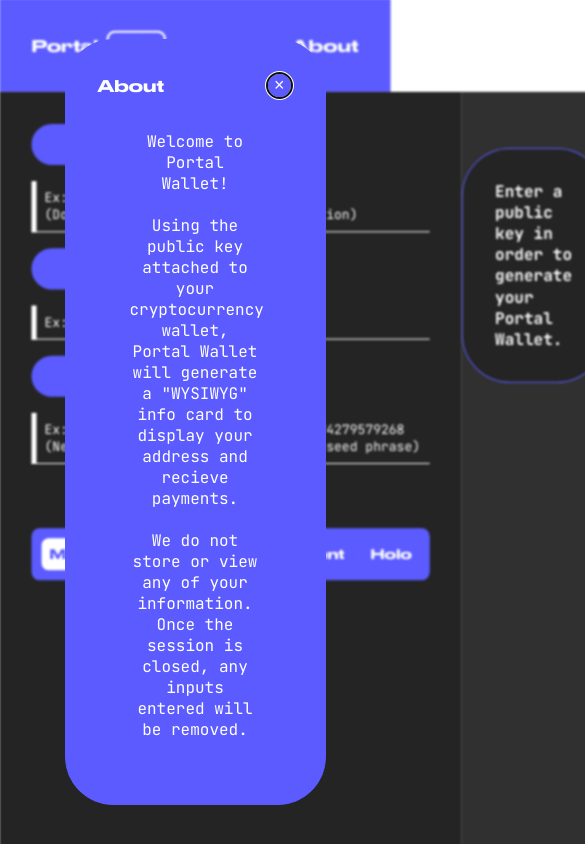
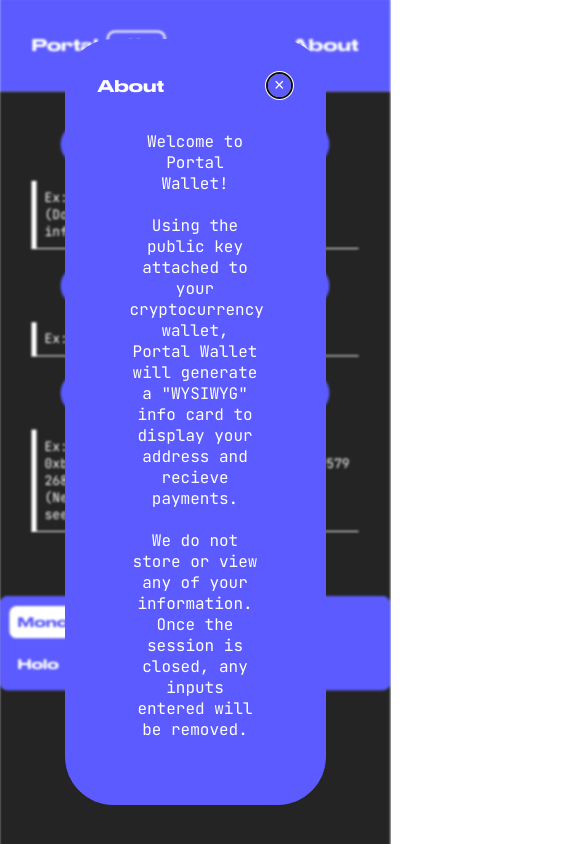
Before and after one commit to coltraneyan/crypto-card, a React (Create React App) app: page / in a window 390 px wide. Shown: the top 844 px of the page, 585 px wide, since content can reach past the window. Built offline with nearby package versions, Linux system fonts and the light colour scheme.

Commit message:
minor mobile responsiveness fixes

```diff
--- a/src/App.css
+++ b/src/App.css
@@ -36,6 +36,7 @@
 .flex-row-align {
   display: flex;
   align-items: center;
+  flex-wrap: wrap;
 }
 
 .flex-column {
@@ -154,6 +155,9 @@
 
 .font-color-white {
   color: white;
+}
+.word-wrap {
+  word-wrap: break-word;
 }
 
 /* border tokens */
@@ -411,3 +415,15 @@
   -webkit-filter: blur(1px);
   transform: scale(1.003);
 }
+
+@media screen and (max-width: 800px) {
+  .mobile {
+    display: flex;
+    flex-direction: column;
+  }
+
+  .mobile-center-div-h {
+    margin-left: auto;
+    margin-right: auto;
+  }
+}
--- a/src/App.js
+++ b/src/App.js
@@ -58,7 +58,7 @@
           <Header />
           <About updateModal={this.updateModal} />
         </div>
-        <div className="flex-row">
+        <div className="flex-row mobile">
           <div className="bg-dark-grey flex-column fill-height">
             <Form
               updateName={this.updateName}
--- a/src/components/Form.js
+++ b/src/components/Form.js
@@ -5,19 +5,19 @@
     return (
       <div className="mono-font remove-styling pad-2 no-select">
         <form className="flow" spellcheck="false">
-          <div className="border-round-s responsive-size pad-05 info-input">
+          <div className="border-round-s responsive-size pad-05 info-input mobile-center-div-h">
             <input
               type="text"
               placeholder="Wallet Name"
               onChange={(event) => this.props.updateName(event.target.value)}
             />
           </div>
-          <div className="info-card pad-05 font-size-s">
+          <div className="info-card pad-05 font-size-s word-wrap">
             Ex: Coltrane's Ether
             <br />
             (Do not include any private information)
           </div>
-          <div className="border-round-s responsive-size pad-05 info-input">
+          <div className="border-round-s responsive-size pad-05 info-input mobile-center-div-h">
             <input
               type="text"
               placeholder="Blockchain"
@@ -26,17 +26,17 @@
               }
             />
           </div>
-          <div className="info-card pad-05 font-size-s">
+          <div className="info-card pad-05 font-size-s word-wrap">
             Ex: Ethereum (ERC-20)
           </div>
-          <div className="border-round-s responsive-size pad-05 info-input">
+          <div className="border-round-s responsive-size pad-05 info-input mobile-center-div-h">
             <input
               type="text"
               placeholder="Public Address"
               onChange={(event) => this.props.updateAddress(event.target.value)}
             />
           </div>
-          <div className="info-card pad-05 font-size-s">
+          <div className="info-card pad-05 font-size-s word-wrap">
             Ex: 0xb794f5ea0ba39494ce839613fffba74279579268
             <br />
             (Never give out your private key or seed phrase)
--- a/src/components/Style.js
+++ b/src/components/Style.js
@@ -5,7 +5,7 @@
     return (
       <div
         className="flex-row-align wide-font font-size-s gap-05 pad-05 margin-2 border-round-xs
-        border-color-augment responsive-size bg-block-primary no-select"
+        border-color-augment responsive-size bg-block-primary no-select mobile-center-div-h"
       >
         <div
           onClick={() => {
--- a/src/components/Wallet.js
+++ b/src/components/Wallet.js
@@ -36,7 +36,7 @@
           </div>
         </div>
         <div
-          className="margin-top-2 border-round-s responsive-size pad-1 info-input font-color-white wide-font font-size-s"
+          className="margin-2 border-round-s responsive-size pad-1 info-input font-color-white wide-font font-size-s"
           onClick={() =>
             exportComponentAsJPEG(walletRef, {
               html2CanvasOptions: {
@@ -53,7 +53,7 @@
   } else {
     return (
       <div>
-        <div className="div-center-h margin-top-2 pad-2 border-color-augment bg-dark-grey border-round-s responsive-size mono-font-bold font-color-white">
+        <div className="div-center-h margin-2 pad-2 border-color-augment bg-dark-grey border-round-s responsive-size mono-font-bold font-color-white">
           <div>Enter a public key in order to generate your Portal Wallet.</div>
         </div>
       </div>
```
